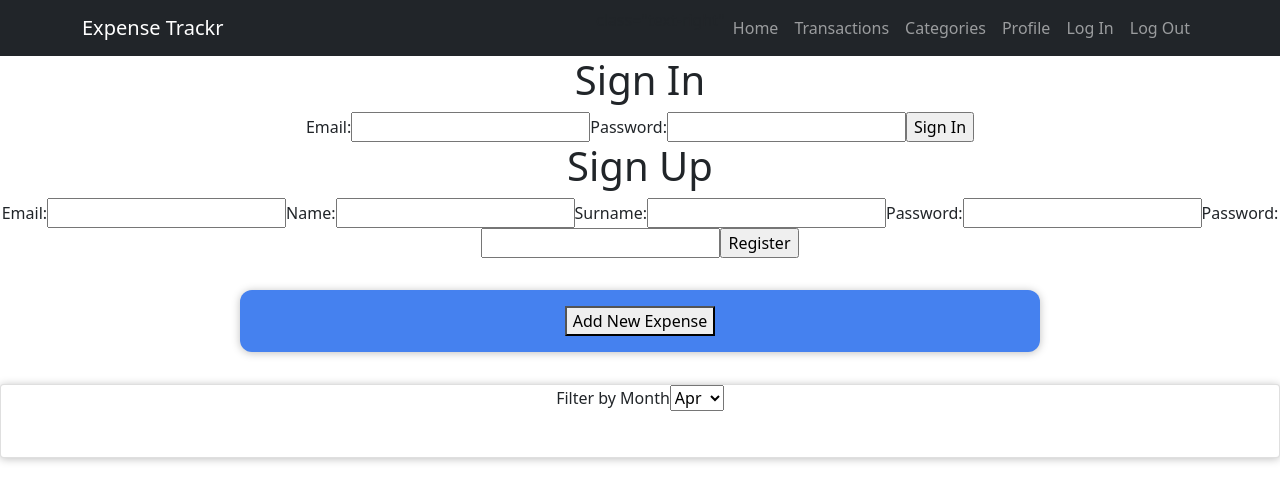
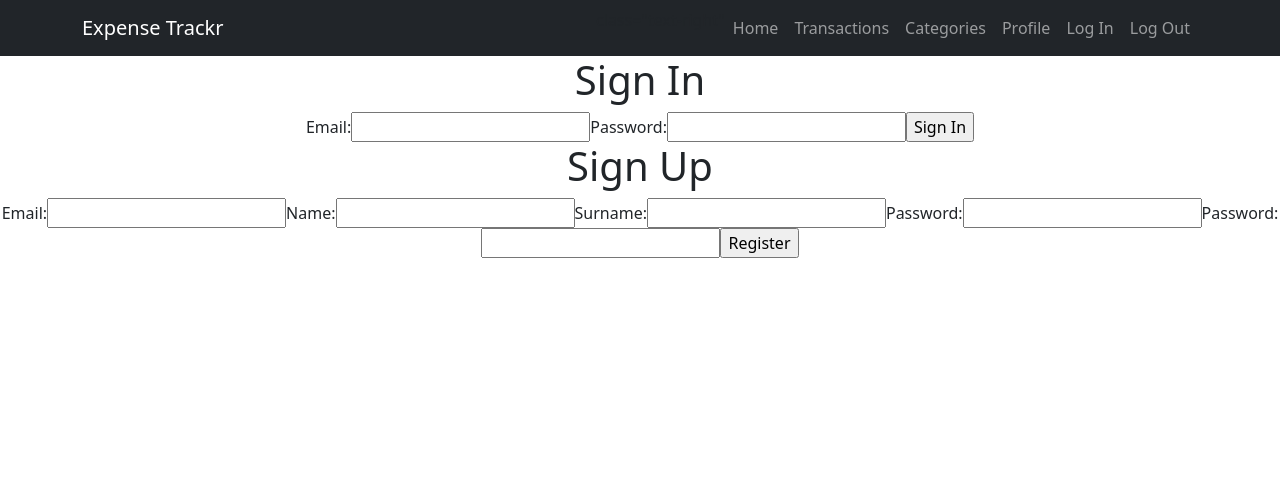
Before and after one commit to edwalters99/expense_tracker, a React (Create React App) app in the folder client/: page / in a window 1280 px wide. Shown: the top 502 px of the page. Built offline with nearby package versions, Linux system fonts and the light colour scheme.

Commit message:
move transactions from App to transaction route

```diff
--- a/client/src/App.js
+++ b/client/src/App.js
@@ -1,10 +1,9 @@
 
 import React, { useState, useEffect } from 'react';
-import { Link } from "react-router-dom";
+import { Routes, Route, Link } from "react-router-dom";
 import './App.css';
 import SignUp from './components/SignUp';
 import SignIn from './components/SignIn';
-import NewTransaction from './components/Transaction/NewTransaction';
 import Transactions from './components/Transaction/Transactions';
 import Navigation from './components/Navigation';
 import Category from './components/Category/Category';
@@ -15,9 +14,6 @@ function App() {
   const [signinError, setSigninError] = useState('');
   const [signupErrors, setSignupErrors] = useState([]);
 
-
-
-  const [transactions, setTransactions] = useState(sample_transactions);
 
   function signUp (user) {
     fetch('http://localhost:3000/users', {
@@ -91,15 +87,10 @@ function App() {
     }
   }, []);
 
-  const addTransactionHandler = (transaction) => {
-    setTransactions((prevTransactions) => {
-      return [transaction, ...prevTransactions];
-    });
-  }
 
   return (
     <div className="App">
-      <Navigation />
+      <Navigation user={user.id}/>
       {user.email ?
         (<>
           <h2>Welcome, {user.first_name}</h2>
@@ -114,54 +105,8 @@ function App() {
         </>)
       }
 
-      <NewTransaction onAddTransaction={addTransactionHandler}/>
-      <Transactions items={transactions}/>
-
-
 
     </div>
 );
 }
 export default App;
-
-const sample_transactions = [
-  {
-    id: '1',
-    title: 'Toilet Paper',
-    type: 'Expense',
-    description: '250 rolls pack',
-    amount: 24.12,
-    date: new Date(2022, 2, 14),
-  },
-  {
-      id: '2',
-      title: 'New TV',
-      type: 'Expense',
-      description: 'Sony 4K Ultra HD',
-      amount: 799.49,
-      date: new Date(2022, 2, 28) },
-  {
-    id: '3',
-    title: 'Car Insurance',
-    type: 'Expense',
-    description: 'yearly payment',
-    amount: 294.67,
-    date: new Date(2022, 4, 1),
-  },
-  {
-    id: '4',
-    title: 'New Chair',
-    type: 'Expense',
-    description: 'good guy special sale',
-    amount: 450.00,
-    date: new Date(2022, 5, 1),
-  },
-  {
-    id: '5',
-    title: 'Salary',
-    type: 'Income',
-    description: 'weekly salary',
-    amount: 4000.00,
-    date: new Date(2022, 1, 30),
-  },
-];
--- a/client/src/components/Transaction/Transactions.js
+++ b/client/src/components/Transaction/Transactions.js
@@ -1,13 +1,21 @@
 import React, { useState } from 'react';
 import TransactionList from './TransactionList';
 import TransactionsFilter from './TransactionsFilter';
+import NewTransaction from './NewTransaction';
 import Card from '../Card'
 
 
 const Transactions = (props) => {
+    const [transactions, setTransactions] = useState();
     const current = new Date();
     const currentMonth = current.getMonth();
     const [filteredMonth, setFilteredMonth] = useState(currentMonth);
+
+    const addTransactionHandler = (transaction) => {
+      setTransactions((prevTransactions) => {
+        return [transaction, ...prevTransactions];
+      });
+    }
 
     const filterChangeHandler = (selectedMonth) => {
         setFilteredMonth(selectedMonth);
@@ -24,6 +32,7 @@ const Transactions = (props) => {
 
     return (
       <div>
+        <NewTransaction onAddTransaction={addTransactionHandler}/>
         <Card className='Transactions'>
           <TransactionsFilter
             selected={filteredMonth}
--- a/client/src/index.js
+++ b/client/src/index.js
@@ -4,6 +4,7 @@ import './index.css';
 import App from './App';
 import { BrowserRouter, Routes, Route } from 'react-router-dom';
 import Category from './components/Category/Category';
+import Transactions from './components/Transaction/Transactions';
 import 'bootstrap/dist/css/bootstrap.min.css';
 
 const root = ReactDOM.createRoot(document.getElementById('root'));
@@ -12,6 +13,7 @@ root.render(
       <Routes>
         <Route path='/' element={<App />} />
         <Route path='categories' element={<Category />} />
+        <Route path="#transactions" element={<Transactions/>}/>
       </Routes>
     </BrowserRouter>
 );
```
